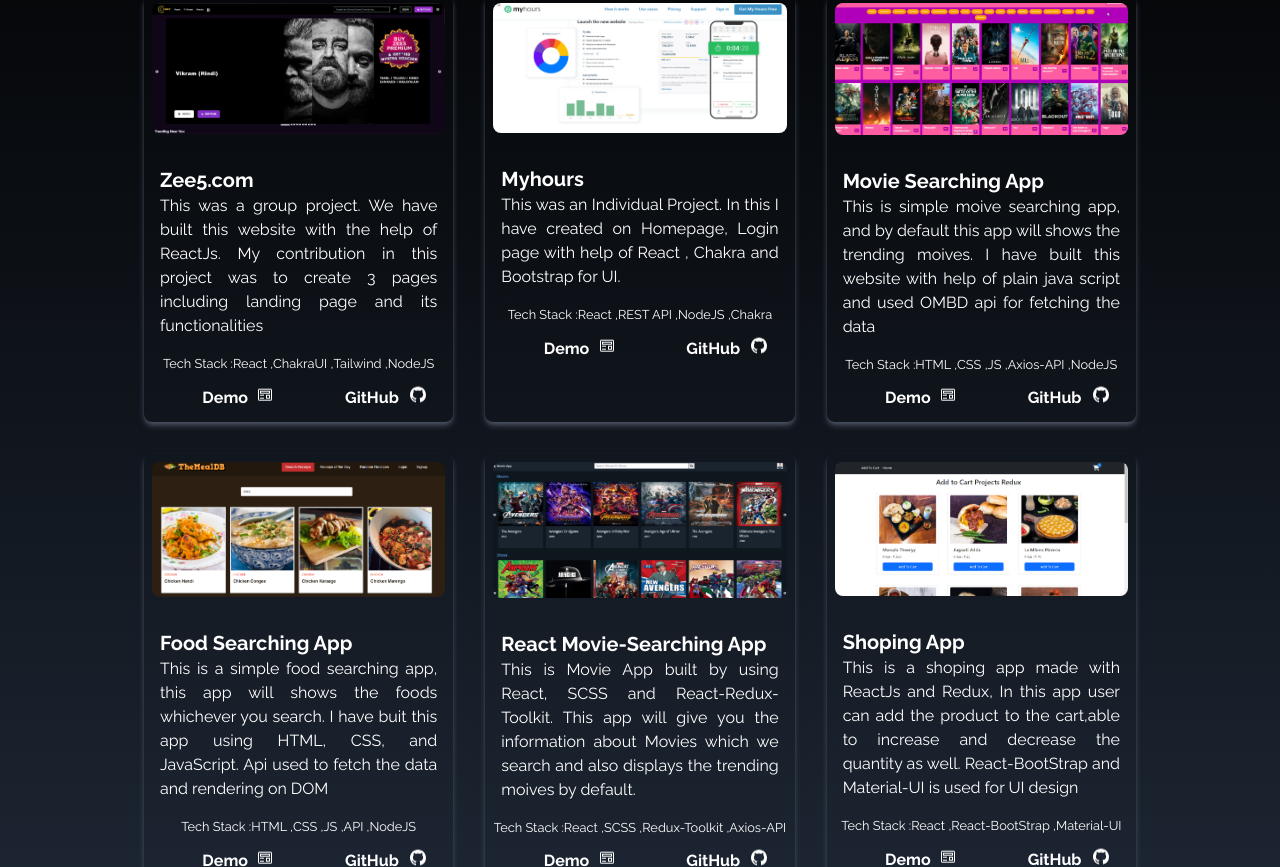
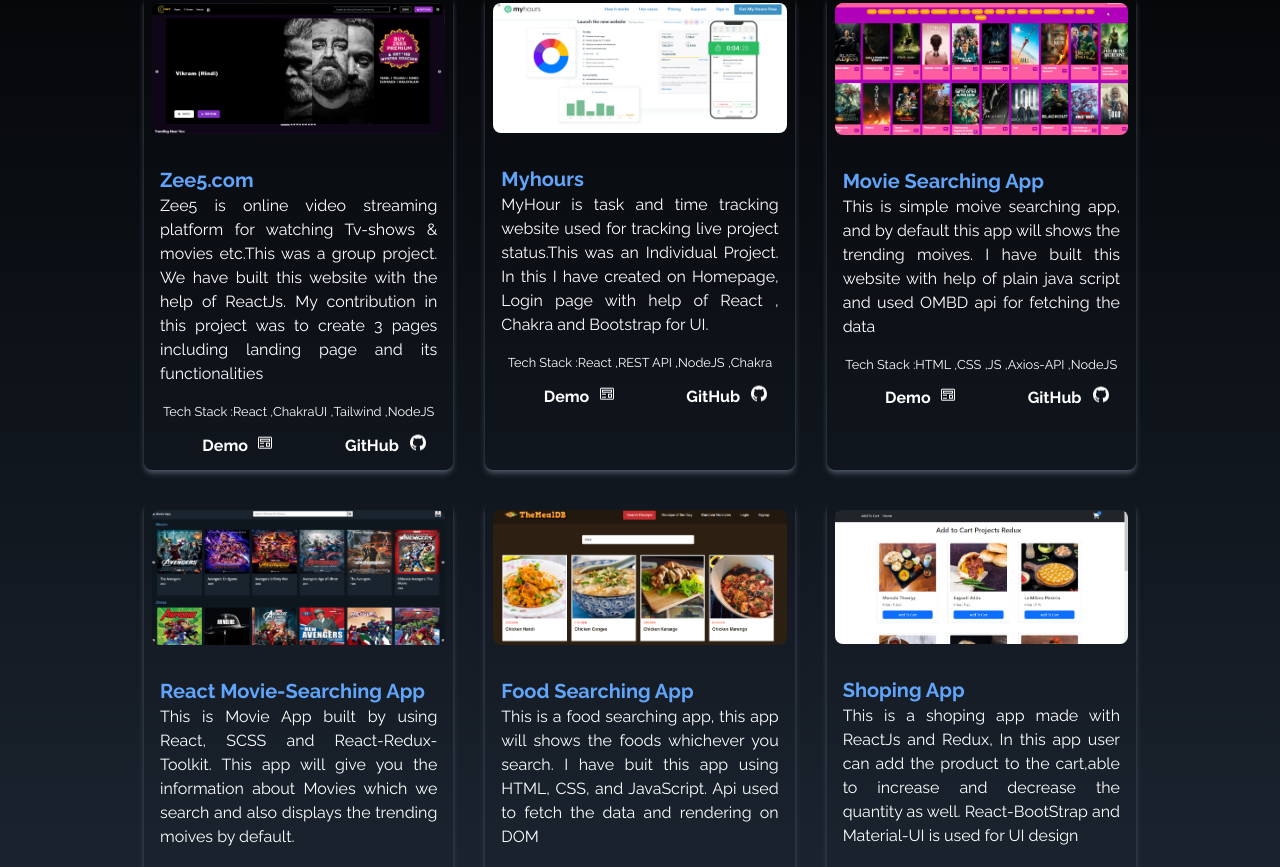
Before and after one commit to Gowtham-Chokkalingam/Gowtham-Chokkalingam.github.io, a React (Create React App) app: page / in a window 1280 px wide. Shown: the part 1553-2420 px from the top of the page. Built offline with nearby package versions, Linux system fonts and the light colour scheme; a web font is replaced by a local one.

Commit message:
Added contact number on footer

```diff
--- a/src/components/Footer.jsx
+++ b/src/components/Footer.jsx
@@ -1,4 +1,5 @@
 import React, { useEffect, useState } from "react";
+import { AiOutlineMobile } from "react-icons/ai";
 import { BsFillSuitHeartFill, BsInstagram } from "react-icons/bs";
 import { FaGithub, FaLinkedin } from "react-icons/fa";
 import { HiOutlineMail } from "react-icons/hi";
@@ -42,6 +43,15 @@ const Footer = () => {
       ),
       href: "https://www.instagram.com/gowtham_talkies/",
     },
+    {
+      id: 5,
+      child: (
+        <>
+          <AiOutlineMobile size={24}></AiOutlineMobile>
+        </>
+      ),
+      href: "https://www.linkedin.com/in/gowthamchokkalingam",
+    },
   ];
   const date = new Date();
   const year = date.getFullYear();
@@ -49,7 +59,7 @@ const Footer = () => {
   useEffect(() => {
     const timer = setTimeout(() => {
       setLoading(false);
-    }, 10000);
+    }, 100);
     return () => clearTimeout(timer);
   }, []);
 
@@ -58,15 +68,23 @@ const Footer = () => {
   ) : (
     <div name="about" className="py-10 max-h-max flex-col items-center mx-auto gap-2 w-[100%]  text-white bg-gradient-to-b from-black to-gray-900   ">
       <p className="w-[90%] flex-col gap-4 items-center justify-center text mx-auto text-center">
-
         Designed and Developed by Gowtham
         <BsFillSuitHeartFill className="animate-bounce text-red-800 mt-2 mx-auto"></BsFillSuitHeartFill>
       </p>
 
       <div className="flex  justify-center   text-white gap-6 items-center w-[80%] mx-auto h-[2rem] mt-2 ">
         {links.map((link) => (
-          <a key={link.id} href={link.href} className="flex flex-col justify-center items-center text-[2rem] hover:animate-bounce duration-200">
+          <a
+            key={link.id}
+            href={link.href}
+            className={`flex flex-col justify-center items-center text-[2rem] ${link.id!==5 ?"hover:animate-bounce":"hover:relative"} duration-200`}
+          >
             {link.child}
+            {link.id === 5 && (
+              <p class="hover:opacity-100 duration-300 absolute bottom-6 z-10 flex justify-center items-center text-xl text-white font-semibold">
+                8220330478
+              </p>
+            )}
           </a>
         ))}
       </div>
--- a/src/components/Projects.jsx
+++ b/src/components/Projects.jsx
@@ -57,7 +57,7 @@ const Projects = () => {
             <div key={project.id} className="shadow-md shadow-gray-600 rounded-lg hover:scale-105 duration-200 hover:shadow-blue-600">
               <img src={project.src} alt="#" className="rounded-[16px] duration-300 hover:scale-105 p-2 "></img>
               <div className="p-4">
-                <p className="text-xl  mt-2 font-bold">{project.title}</p>
+                <p className="text-xl text-blue-400 mt-2 font-bold">{project.title}</p>
                 <p className="text-justify">{project.disc}</p>
               </div>
               <div className=" border-white ">
--- a/src/components/data/projects.js
+++ b/src/components/data/projects.js
@@ -14,24 +14,24 @@ const projects = [
     title: "Zee5.com",
     src: zee5,
     link: "https://vidfy-elastic-punishment.netlify.app/",
-    git: "https://github.com/Pradyumancoder/elastic-punishment-35344",
+    git: "https://github.com/Pradyumancoder/elastic-punishment-3534",
     style: "hover:text-blue-400 duration-200",
-    disc: "This was a group project. We have built this website with the help of ReactJs. My contribution in this project was to create 3 pages including landing page and its functionalities",
+    disc: "Zee5 is online video streaming  platform for watching Tv-shows & movies etc.This was a group project. We have built this website with the help of ReactJs. My contribution in this project was to create 3 pages including landing page and its functionalities",
     techStack: ["React", "ChakraUI", "Tailwind", "NodeJS"],
   },
 
   {
-    id: 2,
+    id: 1,
     title: "Myhours",
     src: myhours,
     link: "https://gowtham-chokkalingam-makes-great-sites.netlify.app/",
     git: "https://github.com/Gowtham-Chokkalingam/great-account-499/tree/main/myhours",
     style: "hover:text-blue-400 duration-200",
-    disc: "This was an Individual Project. In this I have created on Homepage, Login page with help of React , Chakra and Bootstrap for UI.",
+    disc: "MyHour is task and time tracking website used for tracking live project status.This was an Individual Project. In this I have created on Homepage, Login page with help of React , Chakra and Bootstrap for UI.",
     techStack: ["React", "REST API", "NodeJS", "Chakra"],
   },
   {
-    id: 3,
+    id: 2,
     title: "Movie Searching App",
     src: movieapp,
     link: "https://admirable-buttercream-87249d.netlify.app/",
@@ -40,19 +40,8 @@ const projects = [
     disc: "This is simple moive searching app, and by default this app will shows the trending moives. I have built this website with help of plain java script and used OMBD api for fetching the data",
     techStack: ["HTML", "CSS", "JS", "Axios-API", "NodeJS"],
   },
-
   {
-    id: 4,
-    title: "Food Searching App",
-    src: foodapp,
-    link: "https://rad-longma-275d13.netlify.app/receipe-of-the-day.html",
-    git: "https://github.com/Gowtham-Chokkalingam/WebDev-Projects/tree/main/FInalFoodApp/Food-App-III",
-    style: "hover:text-blue-400 duration-200",
-    disc: "This is a simple food searching app, this app will shows the foods whichever you search. I have buit this app using HTML, CSS, and JavaScript. Api used to fetch the data and rendering on DOM",
-    techStack: ["HTML", "CSS", "JS", "API", "NodeJS"],
-  },
-  {
-    id: 6,
+    id: 3,
     title: "React Movie-Searching App",
     src: reactMovieapp,
     link: "https://moive-app-gowtham-chokkalingam.vercel.app/",
@@ -62,7 +51,18 @@ const projects = [
     techStack: ["React", "SCSS", "Redux-Toolkit", "Axios-API"],
   },
   {
-    id: 7,
+    id: 4,
+    title: "Food Searching App",
+    src: foodapp,
+    link: "https://rad-longma-275d13.netlify.app/receipe-of-the-day.html",
+    git: "https://github.com/Gowtham-Chokkalingam/WebDev-Projects/tree/main/FInalFoodApp/Food-App-III",
+    style: "hover:text-blue-400 duration-200",
+    disc: "This is a food searching app, this app will shows the foods whichever you search. I have buit this app using HTML, CSS, and JavaScript. Api used to fetch the data and rendering on DOM",
+    techStack: ["HTML", "CSS", "JS", "API", "NodeJS"],
+  },
+
+  {
+    id: 5,
     title: "Shoping App",
     src: shoping,
     link: "https://shoping-cart-add-redux.netlify.app/",
@@ -72,7 +72,7 @@ const projects = [
     techStack: ["React", "React-BootStrap", "Material-UI", ],
   },
   {
-    id: 5,
+    id: 6,
     title: "Weather App",
     src: weather,
     link: "https://incredible-frangollo-40a170.netlify.app/",
@@ -83,7 +83,7 @@ const projects = [
   },
 
   {
-    id: 1,
+    id: 7,
     title: "Travelocity",
     src: travellocity,
     link: "https://meek-blancmange-7c0dba.netlify.app/",
```
Also changed, not shown: src/components/About.jsx (+7 -1 lines), src/components/SocialLinks.jsx (+12 -0 lines), src/assets/Gowtham-Chokkalinga-fw20_0116.jpg.
